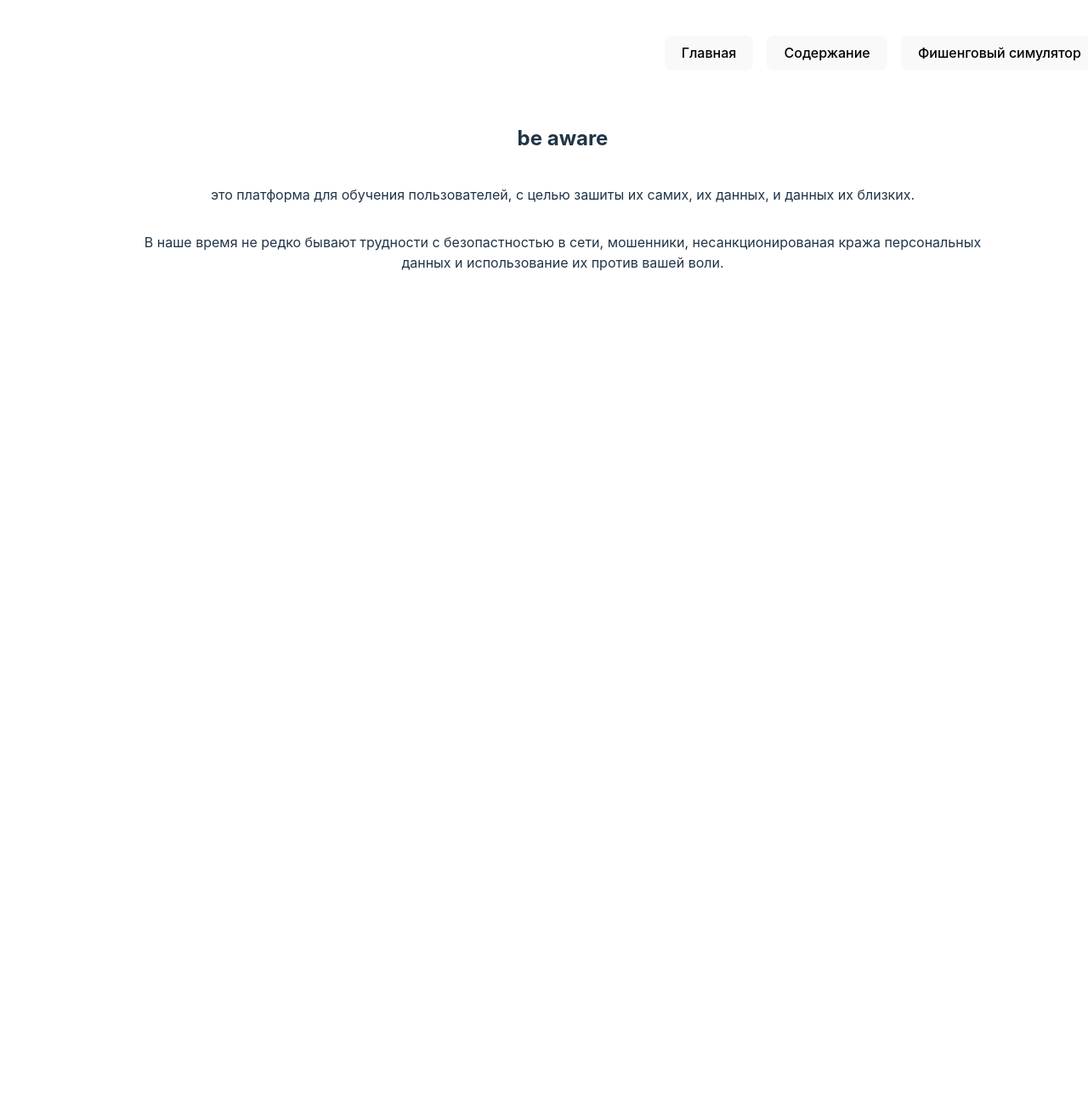
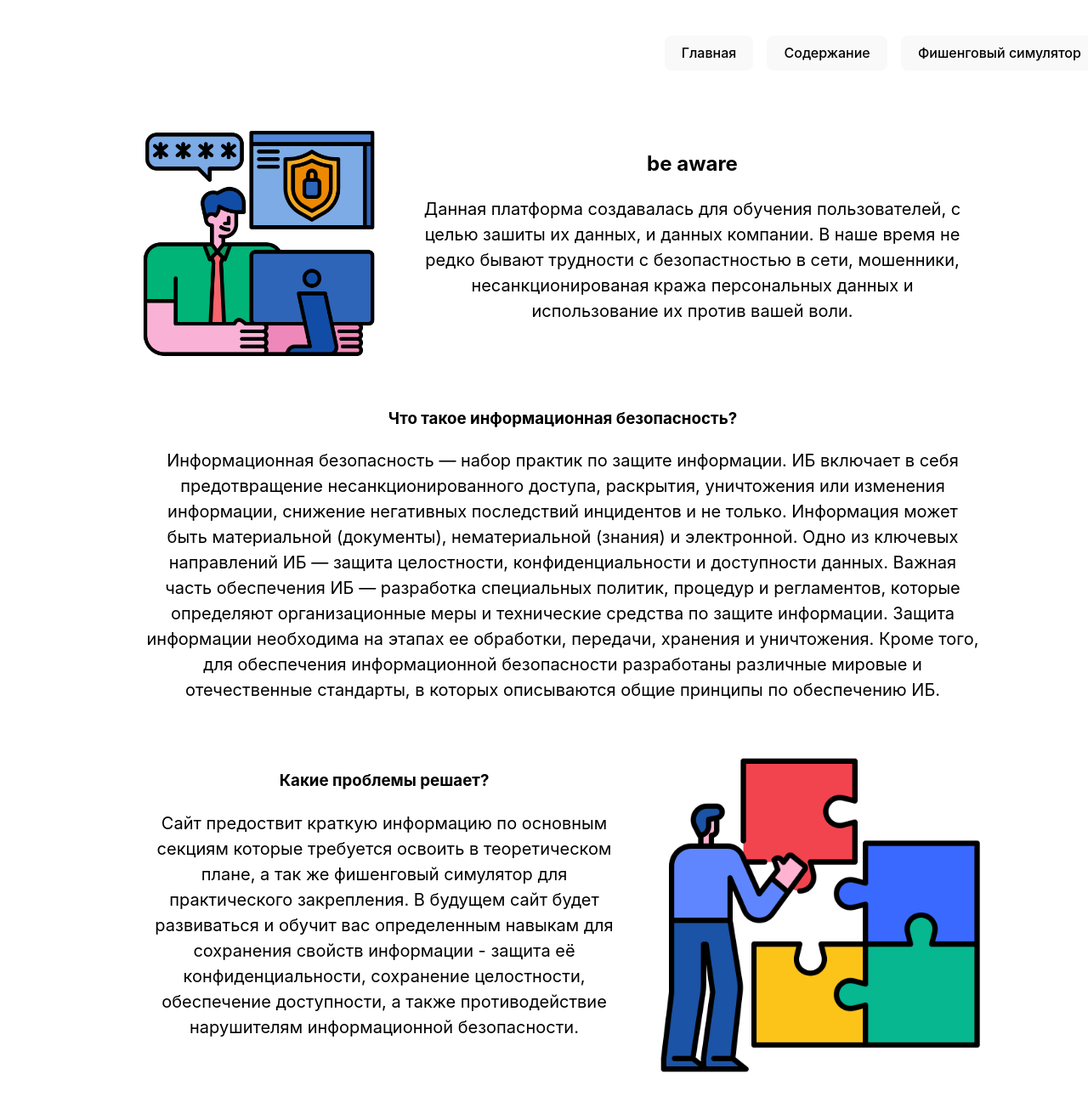
Before and after one commit to a3zrael/diplom, a React (Vite) app: page / in a window 1280 px wide. Shown: the top 1297 px of the page at 85% size. Before the commit the page ends 800 px from the top, so only its background shows below. Built offline with nearby package versions, Linux system fonts and the light colour scheme.

Commit message:
Вкладка контент

```diff
--- a/src/Content/TabsContent/index.jsx
+++ b/src/Content/TabsContent/index.jsx
@@ -1,12 +1,13 @@
 import "./index.scss";
 
-export const TabContent = ({ header, firstText, secondText }) => {
+export const TabContent = ({ header, firstText, secondText, lastText }) => {
   return (
     <>
       <div className="tab__content">
         <h1>{header}</h1>
         <p>{firstText}</p>
         <p>{secondText}</p>
+        <p>{lastText}</p>
       </div>
     </>
   );
--- a/src/Content/TabsContent/index.scss
+++ b/src/Content/TabsContent/index.scss
@@ -3,4 +3,7 @@
   flex-direction: column;
   gap: 1rem;
   max-width: 900px;
+  p {
+    font-size: 20px;
+  }
 }
--- a/src/Content/index.jsx
+++ b/src/Content/index.jsx
@@ -7,6 +7,9 @@ export const Content = () => {
   const [tab, setTab] = useState(0);
 
   const openTab = (e) => setTab(+e.target.dataset.index);
+
+  console.log(difficArr);
+  console.log(...difficArr);
   return (
     <>
       <div className="content">
--- a/src/Header/index.jsx
+++ b/src/Header/index.jsx
@@ -5,7 +5,7 @@ export const Header = () => {
   return (
     <>
       <div className="header">
-        <Link to="content">
+        <Link to="/">
           <h1 className="header__title">be aware</h1>
         </Link>
         <div className="menu">
--- a/src/Header/index.scss
+++ b/src/Header/index.scss
@@ -2,6 +2,7 @@
   display: flex;
   width: 1260px;
   flex-direction: row;
+  flex-wrap: wrap;
   justify-content: space-between;
   align-items: center;
   .header__title {
--- a/src/Land/index.jsx
+++ b/src/Land/index.jsx
@@ -1,19 +1,59 @@
 import "./index.scss";
+
+import image from "../Asset/icon.png";
+import image2 from "../Asset/icon2.png";
 
 export const Land = () => {
   return (
     <>
       <div className="containet_land">
-        <h2>be aware</h2>
-        <p>
-          это платформа для обучения пользователей, с целью зашиты их самих, их
-          данных, и данных их близких.
-        </p>
-        <p>
-          В наше время не редко бывают трудности с безопастностью в сети,
-          мошенники, несанкционированая кража персональных данных и
-          использование их против вашей воли.
-        </p>
+        <div className="top-content">
+          <img src={image} alt="" />
+          <div className="wrap">
+            <h2>be aware</h2>
+            <p>
+              Данная платформа создавалась для обучения пользователей, с целью
+              зашиты их данных, и данных компании. В наше время не редко бывают
+              трудности с безопастностью в сети, мошенники, несанкционированая
+              кража персональных данных и использование их против вашей воли.
+            </p>
+            <p></p>
+          </div>
+        </div>
+        <div className="wrap">
+          <h3>Что такое информационная безопасность?</h3>
+          <p>
+            Информационная безопасность — набор практик по защите информации. ИБ
+            включает в себя предотвращение несанкционированного доступа,
+            раскрытия, уничтожения или изменения информации, снижение негативных
+            последствий инцидентов и не только. Информация может быть
+            материальной (документы), нематериальной (знания) и электронной.
+            Одно из ключевых направлений ИБ — защита целостности,
+            конфиденциальности и доступности данных. Важная часть обеспечения ИБ
+            — разработка специальных политик, процедур и регламентов, которые
+            определяют организационные меры и технические средства по защите
+            информации. Защита информации необходима на этапах ее обработки,
+            передачи, хранения и уничтожения. Кроме того, для обеспечения
+            информационной безопасности разработаны различные мировые и
+            отечественные стандарты, в которых описываются общие принципы по
+            обеспечению ИБ.
+          </p>
+        </div>
+        <div className="bottom-content">
+          <div className="wrap">
+            <h3>Какие проблемы решает?</h3>
+            <p>
+              Сайт предоствит краткую информацию по основным секциям которые
+              требуется освоить в теоретическом плане, а так же фишенговый
+              симулятор для практического закрепления. В будущем сайт будет
+              развиваться и обучит вас определенным навыкам для сохранения
+              свойств информации - защита её конфиденциальности, сохранение
+              целостности, обеспечение доступности, а также противодействие
+              нарушителям информационной безопасности.
+            </p>
+          </div>
+          <img src={image2} />
+        </div>
       </div>
     </>
   );
--- a/src/Land/index.scss
+++ b/src/Land/index.scss
@@ -4,4 +4,41 @@
   flex-direction: column;
   align-items: center;
   max-width: 1000px;
+  padding: 20px;
+  gap: 20px;
+  .top-content {
+    display: flex;
+
+    gap: 20px;
+    img {
+      width: 285px;
+    }
+  }
+
+  p {
+    font-size: 20px;
+  }
+
+  .bottom-content {
+    display: flex;
+
+    gap: 20px;
+    img {
+      width: 400px;
+    }
+  }
+
+  .wrap {
+    background-color: rgb(255, 255, 255);
+    border-radius: 10px;
+    padding: 10px;
+    h2,
+    h3 {
+      color: black;
+    }
+
+    p {
+      color: black;
+    }
+  }
 }
```
Also changed, not shown: src/Content/config.js (+24 -11 lines), src/Asset/icon.png (added), src/Asset/icon2.png (added).
